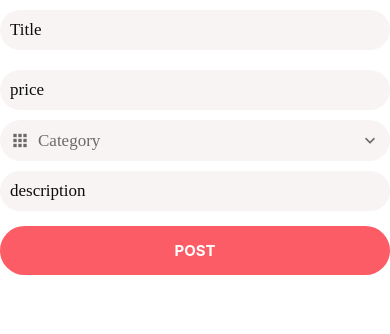
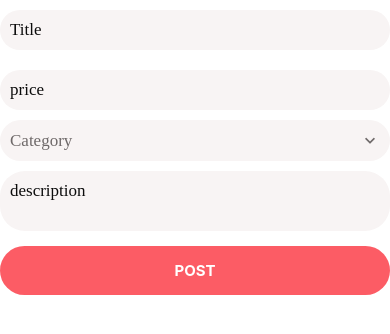
Before and after one commit to Max-256/OverIt, a React Native app: screen / in a window 390 px wide. Shown: the top 334 px of the page. Built offline with nearby package versions, Linux system fonts and the light colour scheme.

Commit message:
improve listing edit screen

```diff
--- a/app/screens/ListingEditScreen.js
+++ b/app/screens/ListingEditScreen.js
@@ -1,16 +1,16 @@
-import React, { useState } from "react";
+import React from "react";
 import { StyleSheet } from "react-native";
 import * as Yup from "yup";
 
 import Screen from "../components/Screen";
 import { AppForm, AppFormField, SubmitButton } from "../components/forms";
-import AppPicker from "../components/AppPicker";
-import { Alert } from "react-native";
+import AppFormPicker from "../components/forms/AppFormPicker";
 
 const validationSchema = Yup.object().shape({
-  title: Yup.string().required().min(3).max(50).label("Title"),
+  title: Yup.string().required().min(1).label("Title"),
   price: Yup.number().required().label("Price"),
-  description: Yup.string().required().min(3).label("Description"),
+  description: Yup.string().label("Description"),
+  category: Yup.object().required().nullable().label("Category"),
 });
 
 const categories = [
@@ -20,8 +20,6 @@ const categories = [
 ];
 
 function ListingEditScreen(props) {
-  const [selectedItem, setSelectedItem] = useState();
-
   return (
     <Screen>
       <AppForm
@@ -29,17 +27,13 @@ function ListingEditScreen(props) {
           title: "",
           price: "",
           description: "",
+          category: null,
         }}
-        onSubmit={(values) => {
-          if (!selectedItem) {
-            Alert.alert("Please select a category");
-            return;
-          }
-          console.log({ ...values, category: selectedItem.label });
-        }}
+        onSubmit={(values) => console.log(values)}
         validationSchema={validationSchema}
       >
         <AppFormField
+          maxLength={255}
           autoCorrect={false}
           autoCapitalize="none"
           name="title"
@@ -49,19 +43,21 @@ function ListingEditScreen(props) {
         <AppFormField
           autoCorrect={false}
           autoCapitalize="none"
-          keyboardType="number-pad"
+          keyboardType="numeric"
           name="price"
           placeholder="price"
         />
 
-        <AppPicker
-          icon="apps"
+        <AppFormPicker
           items={categories}
-          selectedItem={selectedItem}
-          onSelectItem={(item) => setSelectedItem(item)}
+          name="category"
+          placeholder="Category"
         />
 
         <AppFormField
+          maxLength={255}
+          multiline
+          numberOfLines={2}
           autoCapitalize="none"
           autoCorrect={false}
           name="description"
```
